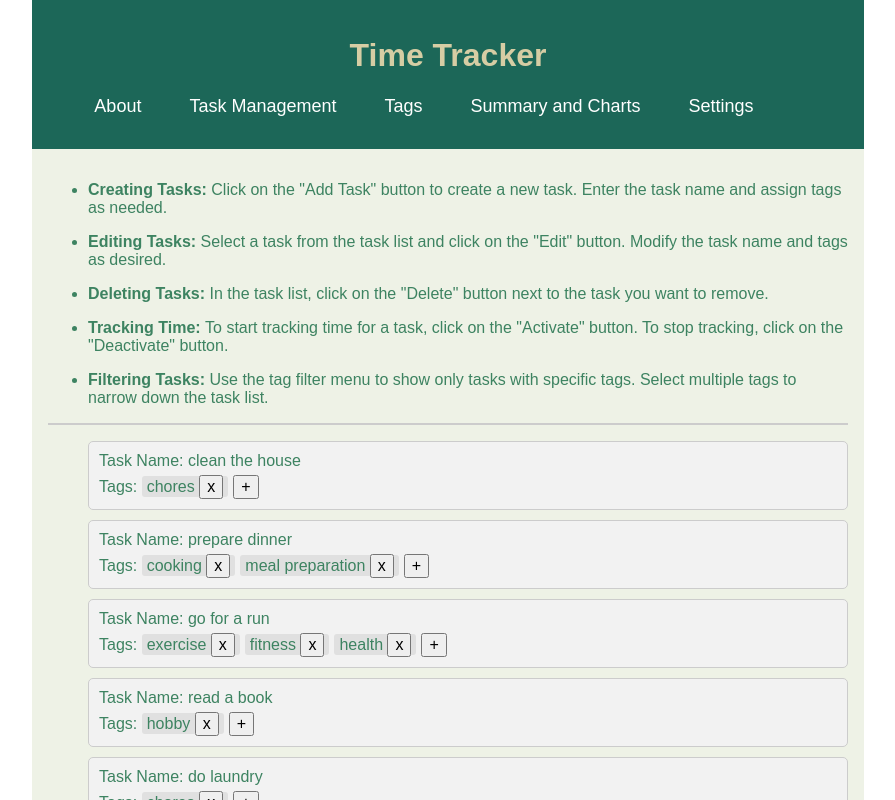
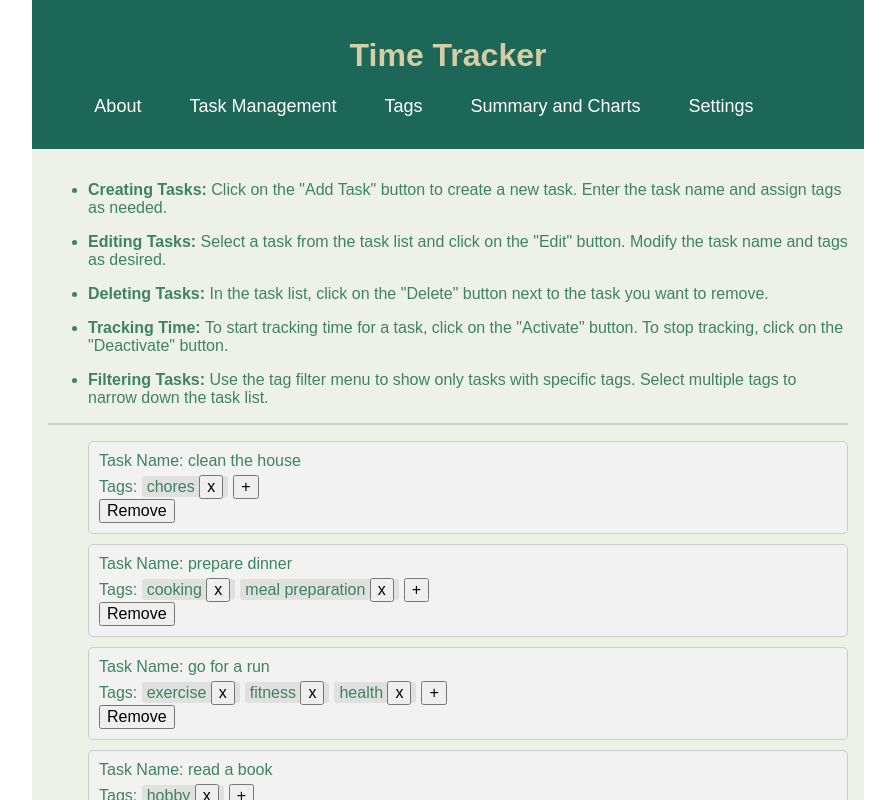
Before and after one commit to jingjingyang0803/TimeTracker, a React (Vite) app: page /tasks in a window 1280 px wide. Shown: the top 800 px of the page, without its empty margins (192-1087 px from the left). Built offline with nearby package versions, Linux system fonts and the light colour scheme; data requests are answered from the project's data file; a web font is replaced by a local one.

Commit message:
add a button to remove selected task

```diff
--- a/src/components/Tasks.jsx
+++ b/src/components/Tasks.jsx
@@ -30,7 +30,14 @@ const TaskViewInstructions = () => {
   );
 };
 
-const TaskElement = ({ taskId, name, tags, handleRemoveTag, handleAddTag }) => {
+const TaskElement = ({
+  taskId,
+  name,
+  tags,
+  handleRemoveTag,
+  handleAddTag,
+  handleRemoveTask,
+}) => {
   const removeTag = (index) => {
     console.log("Remove tag function called");
     console.log("Clicked Tag:", tags[index]);
@@ -53,6 +60,10 @@ const TaskElement = ({ taskId, name, tags, handleRemoveTag, handleAddTag }) => {
     }
   };
 
+  const removeTask = () => {
+    handleRemoveTask(taskId);
+  };
+
   return (
     <div className="task">
       <div className="task-name">Task Name: {name}</div>
@@ -70,6 +81,10 @@ const TaskElement = ({ taskId, name, tags, handleRemoveTag, handleAddTag }) => {
           +
         </button>
       </div>
+
+      <button onClick={removeTask} className="task-remove">
+        Remove
+      </button>
     </div>
   );
 };
@@ -122,6 +137,11 @@ const Tasks = () => {
     updateTaskTags(taskId, updatedTags); // Call the updateTaskTags function to update the task with the new tag
   };
 
+  const handleRemoveTask = (taskId) => {
+    const updatedTasks = tasks.filter((task) => task.id !== taskId); // Filter out the task with the specified taskId
+    setTasks(updatedTasks); // Update the tasks state variable with the filtered array
+  };
+
   return (
     <div>
       <TaskViewInstructions />
@@ -136,6 +156,7 @@ const Tasks = () => {
             tags={task.tags}
             handleRemoveTag={handleRemoveTag}
             handleAddTag={handleAddTag}
+            handleRemoveTask={handleRemoveTask}
           />
         ))}
       </ol>
```
